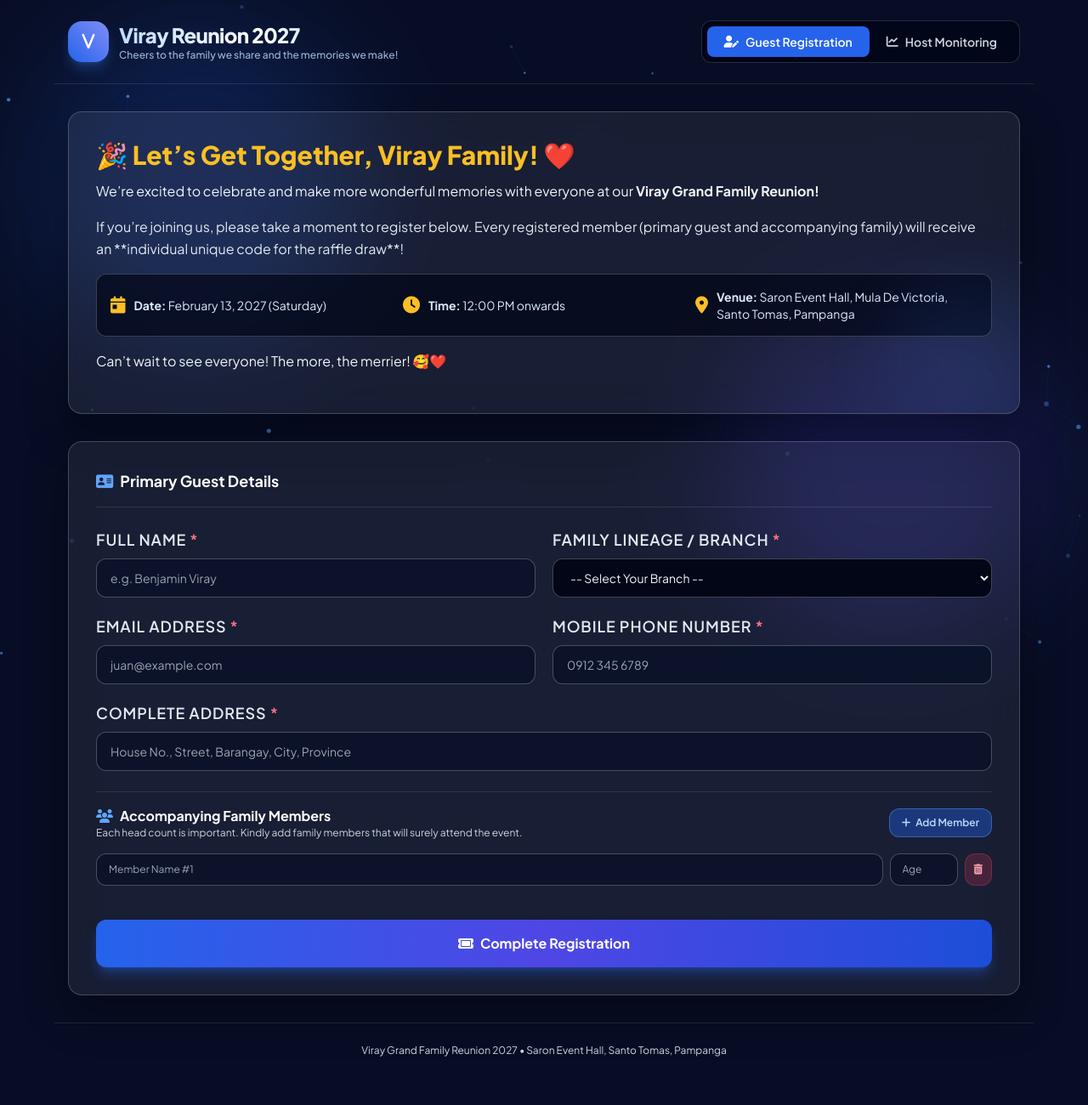
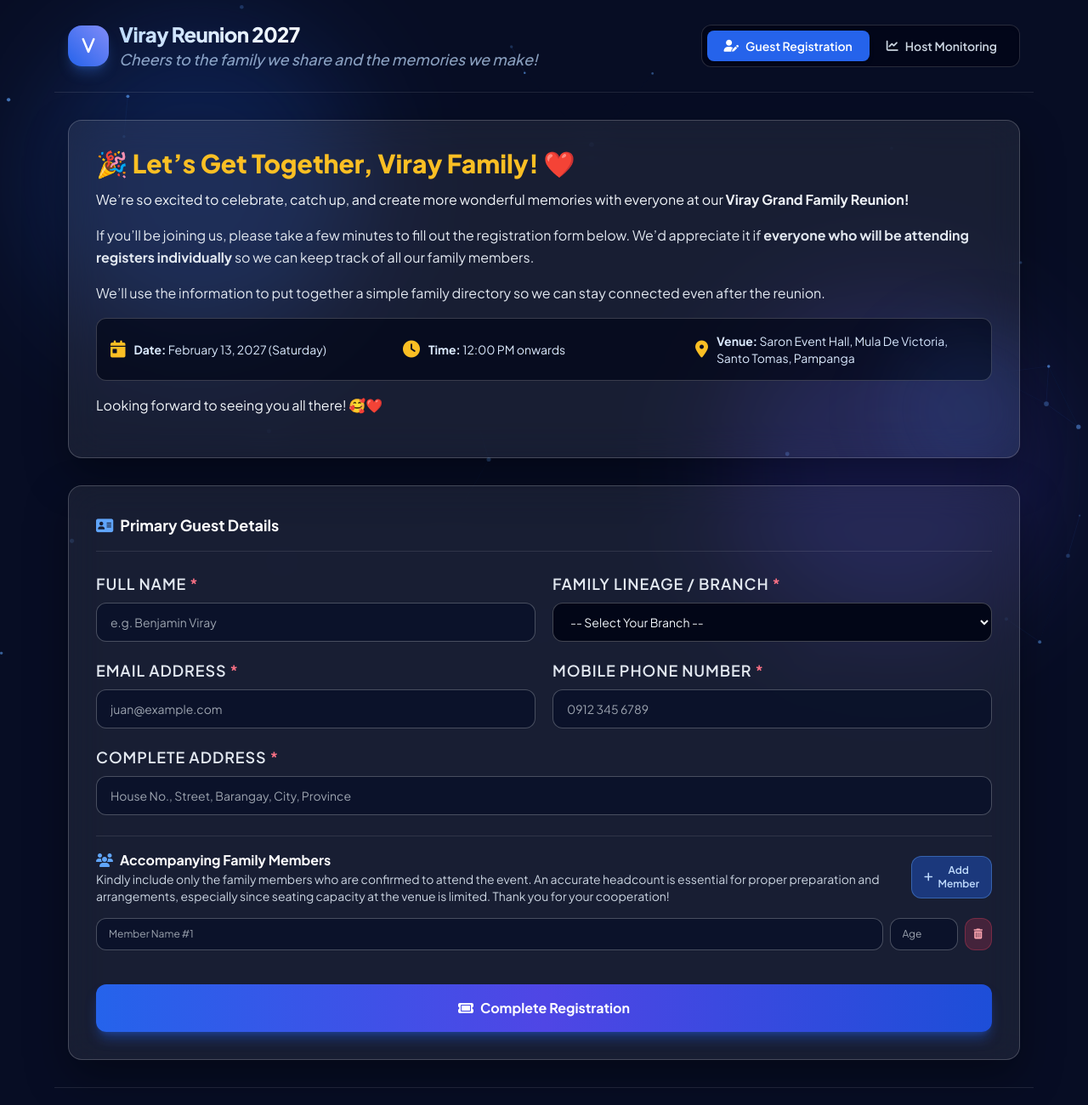
Before and after one commit to ariesivanviray-newbiecoding/virayreunion, a plain HTML site: page index.html in a window 1280 px wide. Shown: the top 1300 px of the page at 85% size. Before the commit the page ends 1268 px from the top, so only its background shows below. Drawn offline with nearby package versions, Linux system fonts and the light colour scheme; no server answers.

Commit message:
Add files via upload

```diff
--- a/index.html
+++ b/index.html
@@ -85,7 +85,7 @@
         <h1 class="text-2xl font-extrabold tracking-tight bg-clip-text text-transparent bg-gradient-to-r from-blue-200 via-white to-blue-300">
           Viray Reunion 2027
         </h1>
-        <p class="text-xs text-blue-200/80 font-medium">Cheers to the family we share and the memories we make!</p>
+        <p class="text-lg text-blue-200/70 font-medium italic">Cheers to the family we share and the memories we make!</p>
       </div>
     </div>
 
@@ -116,11 +116,15 @@
               </h2>
 
               <p class="text-slate-100 text-base mb-4 leading-relaxed">
-                We’re excited to celebrate and make more wonderful memories with everyone at our <strong>Viray Grand Family Reunion!</strong>
+                We’re so excited to celebrate, catch up, and create more wonderful memories with everyone at our <strong>Viray Grand Family Reunion!</strong>
               </p>
 
               <p class="text-slate-200 text-base mb-4 leading-relaxed">
-                If you’re joining us, please take a moment to register below. Every registered member (primary guest and accompanying family) will receive an **individual unique code for the raffle draw**!
+                If you’ll be joining us, please take a few minutes to fill out the registration form below. We’d appreciate it if <strong>everyone who will be attending registers individually</strong> so we can keep track of all our family members.
+              </p>
+
+              <p class="text-slate-200 text-base mb-4 leading-relaxed">
+                We’ll use the information to put together a simple family directory so we can stay connected even after the reunion.
               </p>
 
               <div class="bg-slate-950/70 border border-white/20 rounded-xl p-4 mb-4 grid grid-cols-1 md:grid-cols-3 gap-3 text-sm text-blue-100">
@@ -139,7 +143,7 @@
               </div>
 
               <p class="text-slate-100 text-base mb-4 leading-relaxed">
-                Can’t wait to see everyone! The more, the merrier! 🥰❤️
+                Looking forward to seeing you all there! 🥰❤️
               </p>
             </div>
           </div>
@@ -215,7 +219,7 @@
                     <h4 class="text-base font-bold text-white flex items-center gap-2">
                       <i class="fa-solid fa-users text-blue-400"></i> Accompanying Family Members
                     </h4>
-                    <p class="text-xs text-slate-300">Each head count is important. Kindly add family members that will surely attend the event.</p>
+                    <p class="text-sm text-slate-300">Kindly include only the family members who are confirmed to attend the event. An accurate headcount is essential for proper preparation and arrangements, especially since seating capacity at the venue is limited. Thank you for your cooperation!</p>
                   </div>
                   <button type="button" onclick="addMemberInput()" class="px-3.5 py-2 bg-blue-600/40 hover:bg-blue-600/60 text-blue-200 border border-blue-400/40 rounded-xl text-xs font-semibold transition-all flex items-center gap-1.5">
                     <i class="fa-solid fa-plus"></i> Add Member
@@ -378,7 +382,7 @@
         <div class="glass-card rounded-2xl p-6 space-y-4">
           <div class="flex flex-col sm:flex-row items-start sm:items-center justify-between gap-4 border-b border-white/10 pb-4">
             <h3 class="text-base font-bold text-white flex items-center gap-2">
-              <i class="fa-solid fa-list-check text-blue-400"></i> Individual Attendee Directory (Raffle List)
+              <i class="fa-solid fa-list-check text-blue-400"></i> Individual Attendee Directory
             </h3>
 
             <div class="flex flex-wrap items-center gap-3 w-full sm:w-auto">
```
